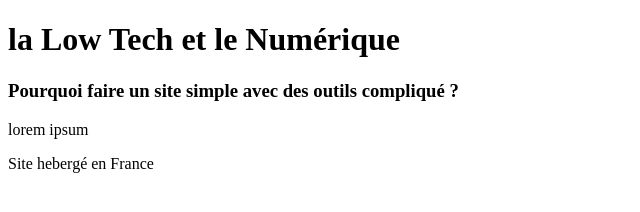
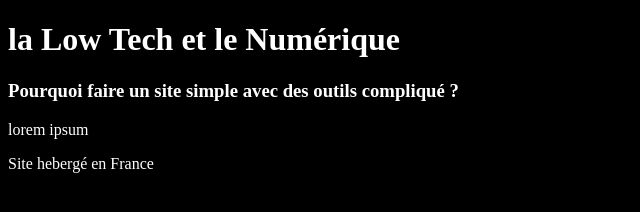
Before and after one commit to Carlitos73490/LowTechCarlJeremy, a plain HTML site: page index.html in a window 1280 px wide. Shown: the whole page, without its empty margins (0-640 px from the left). Drawn offline with Linux system fonts and the light colour scheme.

Commit message:
ecofont_vera_sans_regular.ttf

```diff
--- a/index.html
+++ b/index.html
@@ -4,6 +4,7 @@
     <meta charset="UTF-8">
     <title>la Low Tech et le Numérique</title>
 </head>
+<link type="text/css" href="style.css" rel="stylesheet">
 <body>
 <h1>la Low Tech et le Numérique</h1>
 
--- /dev/null
+++ b/style.css
@@ -0,0 +1,10 @@
+@font-face {
+    font-family: "EcoFont";
+    src: url("/font/ecofont_vera_sans_regular.ttf") format("ttf");
+}
+
+body{
+    font-family: EcoFont;
+    color: white;
+    background-color: black;
+}
```
Also changed, not shown: font/ecofont_vera_sans_regular.ttf (added).
